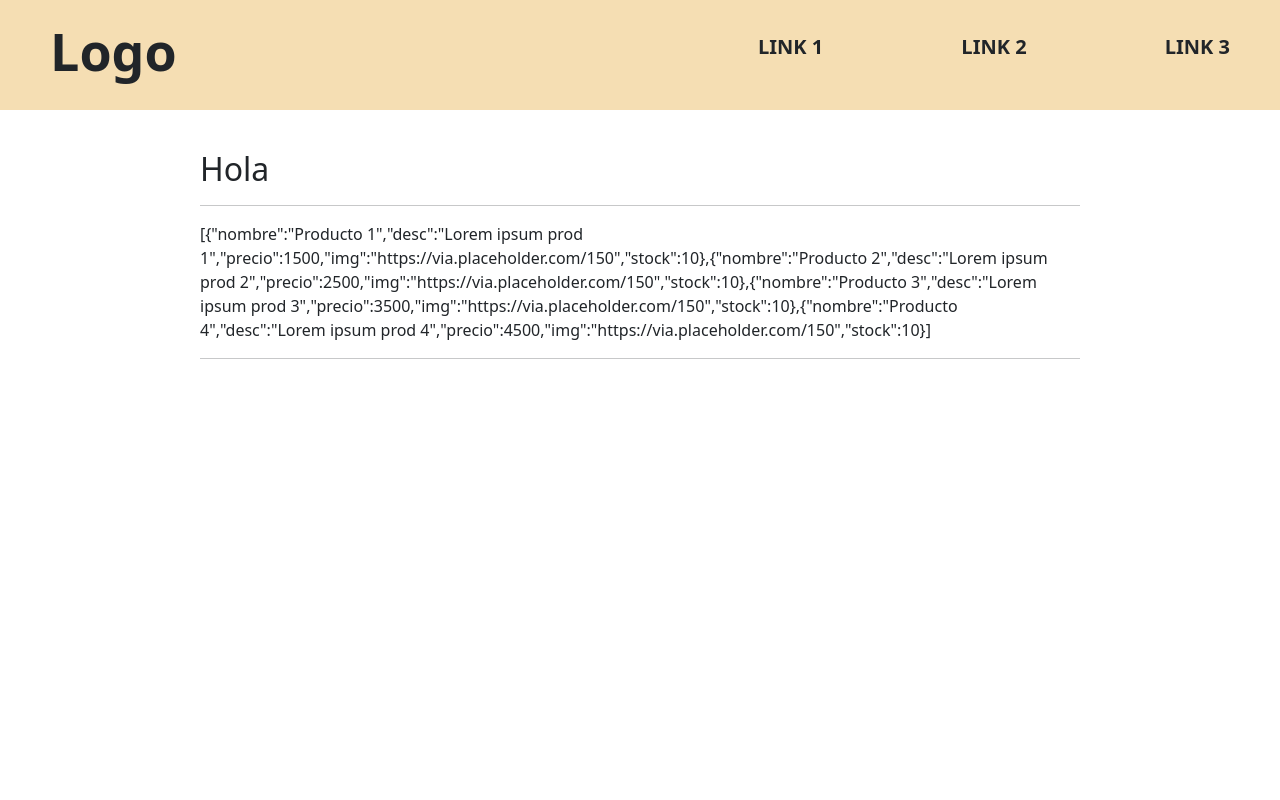
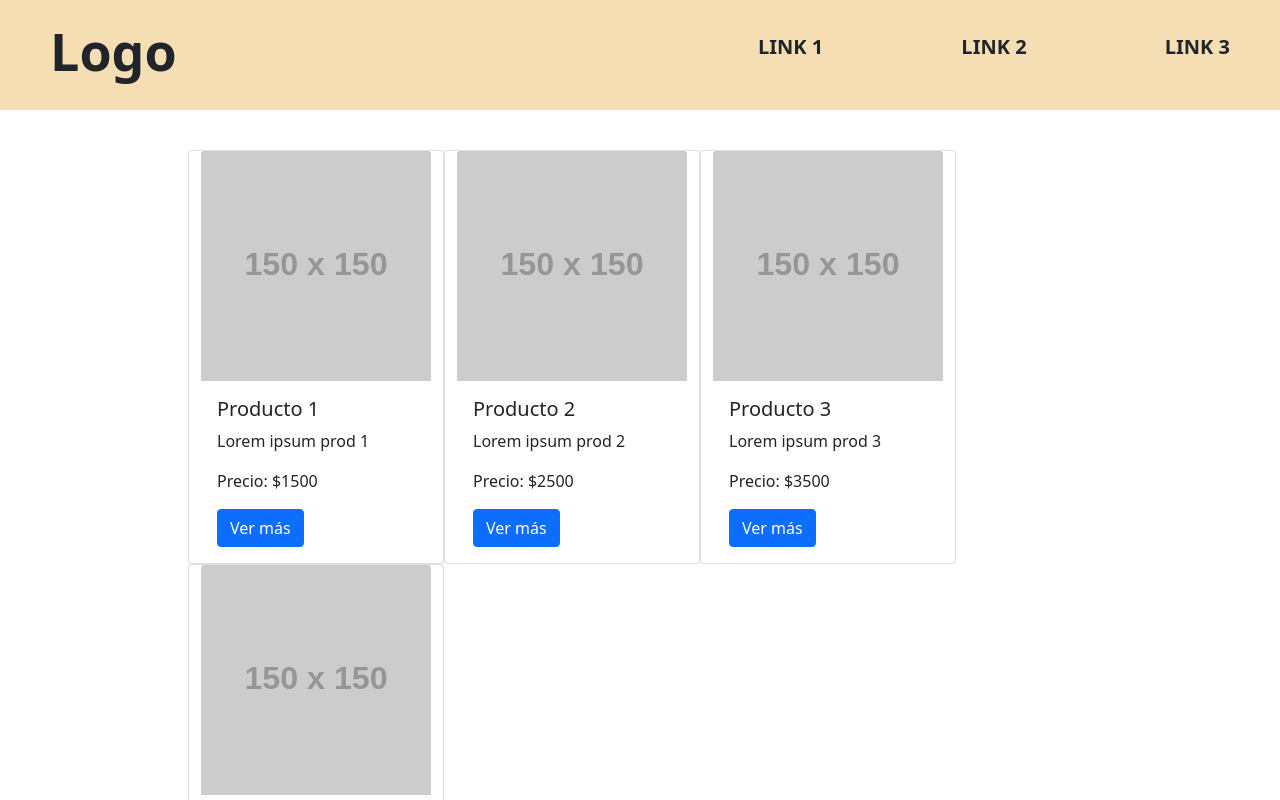
Before and after one commit to nicolasre9/curso-react-js, a React (Create React App) app: page / in a window 1280 px wide. Shown: the top 800 px of the page. Built offline with nearby package versions, Linux system fonts and the light colour scheme.

Commit message:
Fin clase 3

```diff
--- /dev/null
+++ b/src/components/Item/item.js
@@ -0,0 +1,17 @@
+import { Button, Card } from "react-bootstrap";
+
+export const Item = ( {nombre, precio, img, desc} ) => {
+    return (
+        <>
+            <Card style={{ width: '16rem' }}>
+                <Card.Img variant="top" src={img}/>
+                <Card.Body>
+                    <Card.Title>{nombre}</Card.Title>
+                    <Card.Text>{desc}</Card.Text>
+                    <Card.Text>Precio: ${precio}</Card.Text>
+                    <Button variant="primary">Ver más</Button>
+                </Card.Body>
+            </Card>
+        </>
+    )
+}
--- a/src/components/ItemListContainer/ItemListContainer.js
+++ b/src/components/ItemListContainer/ItemListContainer.js
@@ -5,6 +5,7 @@ import { Clicker } from '../../Ejemplos/Clicker';
 import { Producto } from '../../Ejemplos/Producto';
 import { pedirDatos } from '../../helpers/pedirDatos';
 import { stock } from '../../data/stock';
+import { Item } from '../Item/item';
 
 
 export const ItemListContainer = ( {greeting} ) => {
@@ -16,8 +17,19 @@ export const ItemListContainer = ( {greeting} ) => {
     // }
 
     const [productos, setProductos] = useState([])
+    const [loading, setLoading] = useState(false)
+
+
+    // console.table(stock.map((el) => {
+    //     return {
+    //         nombre: el.nombre,
+    //         precio: el.precio
+    //     }
+    // }))
 
     useEffect(() =>{
+        setLoading(true)
+
         pedirDatos()
             .then((res) => {
                 setProductos(res);
@@ -25,20 +37,28 @@ export const ItemListContainer = ( {greeting} ) => {
             .catch((err) => {
                 console.log(err);
             })
+            .finally(()=> setLoading(false))
     },[])
 
 
 
     return (
         <section className="item-list-container">
-            <h2>{greeting}</h2>
-            <hr/>
+            {/* <h2>{greeting}</h2>
+            <hr/> */}
+
+            {
+                loading
+                    ?   <h3>Loading...</h3>
+                    :   <div className="row">
+                            {/* { productos.map( (el, i) => <Item key={i} nombre={el.nombre} precio={el.precio} img={el.img} desc={el.desc} /> ) } */}
+                            { productos.map( (el, i) => <Item key={i} {...el}/> ) }
+                        </div>
+            }
+
+            {/* JSON.stringify(productos) */}
             {/* <Boton click={mostrar}>clicker</Boton> */}
-            {JSON.stringify(productos)}
-            <hr/>
-
             {/* { clicker === true ? <Clicker/> : null } */}
-
             {/* <Producto title={obj.titulo} content={obj.contenido}/> */}
         </section>
     )
```
Also changed, not shown: 1 other file (tests, documents, lock files or other folders).
